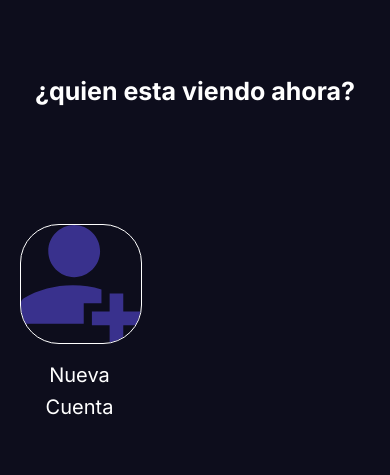
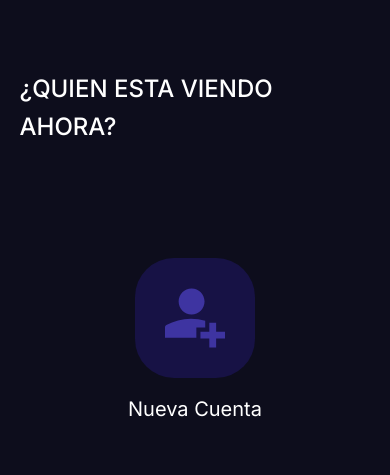
Before and after one commit to ProyectLink/StreamixPlatform, a React (Vite) app: page /profile in a window 390 px wide. Shown: the part 184-659 px from the top of the page. Built offline with nearby package versions, Linux system fonts and the light colour scheme.

Commit message:
change : in mobile style

```diff
--- a/src/features/avatarPages/avatarPages.scss
+++ b/src/features/avatarPages/avatarPages.scss
@@ -28,6 +28,8 @@
     }
     &__title{
         color: white;
-        font-size: 2.5rem;
+        font-size: 2.4rem;
+        font-weight: 500;
+        text-transform: uppercase;
     }
 }
--- a/src/features/avatarPages/components/avatarItems/AvatarItems.tsx
+++ b/src/features/avatarPages/components/avatarItems/AvatarItems.tsx
@@ -1,6 +1,6 @@
 import "./avatarItems.scss"
-
-function AvatarItems({usuario , icon } : {usuario : string , icon : string}) {
+import { IAvatarItems } from "@features/avatarPages/index"
+function AvatarItems({usuario , icon } : IAvatarItems) {
   return (
    <section className="profile-avatar">
     <div className="profile-avatar__background" >
--- a/src/features/avatarPages/components/avatarItems/avatarItems.scss
+++ b/src/features/avatarPages/components/avatarItems/avatarItems.scss
@@ -2,23 +2,26 @@
 
 .profile-avatar{
 width: 12rem;
-  display: flex;
-  flex-direction: column;
- justify-content: center;
+display: flex;
+flex-direction: column;
+justify-content: center;
  align-content: center;
  gap: 1.5rem;
  user-select: none;
- &:active{
-    background-color: white;
 
- }
  &__background{
     height: 12rem;
+    background-color: aqua;
+    display: flex;
+    justify-content: center;
+    align-items: center;
+    border-radius: 3rem;
+    border: 2px solid white;
  }
     &__image{
-      height: 12rem;
-      border: 1px solid white;
-      border-radius: 3.9rem;
+      height: 10rem;
+      border-radius: 2rem;
+
     }
     &__user{
       color: white;
--- a/src/features/avatarPages/components/avatarList/AvatarList.tsx
+++ b/src/features/avatarPages/components/avatarList/AvatarList.tsx
@@ -1,5 +1,6 @@
-import AvatarItems from "../avatarItems/AvatarItems"
-import { avatar } from "../../data/avatar"
+import AvatarItems  from "../avatarItems/AvatarItems"
+import AvatarAdd from "../avatarAdd/AvatarAdd"
+import { avatar } from "@features/avatarPages/data/avatar"
 import { useState } from "react"
 import { AvatarProps } from "../../props"
 import iconDefault from "@assets/Union.svg"
@@ -19,8 +20,8 @@ const [profileAvatar , setProfileAvatar] = useState <AvatarProps[]>([])
         icon={perfiles.icon}
         />
       ))
-    : <AvatarItems
-    usuario="Nueva Cuenta"
+    : <AvatarAdd
+    text="Nueva Cuenta"
     icon={iconDefault}
     />
     }
--- a/src/features/avatarPages/components/avatarList/avatarList.scss
+++ b/src/features/avatarPages/components/avatarList/avatarList.scss
@@ -3,7 +3,9 @@
 .container-perfil{
     width: 100%;
     display: flex;
-   gap: 5rem;
+    justify-content: center;
+    align-items: center;
+    gap: 5rem;
 
 
 
```
